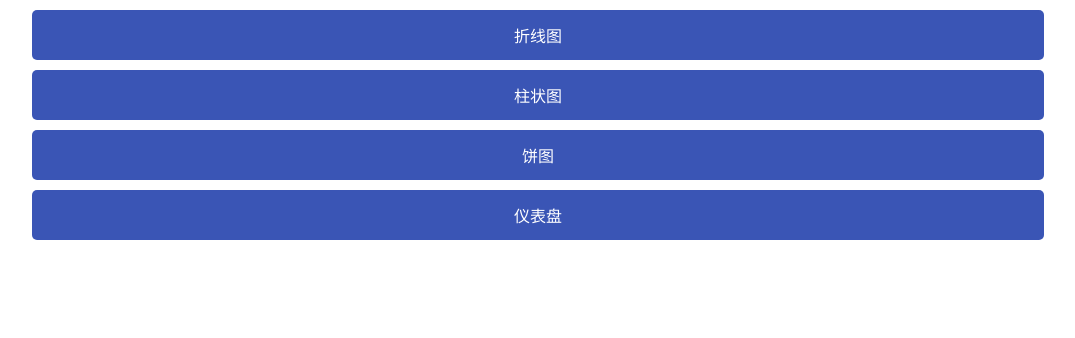
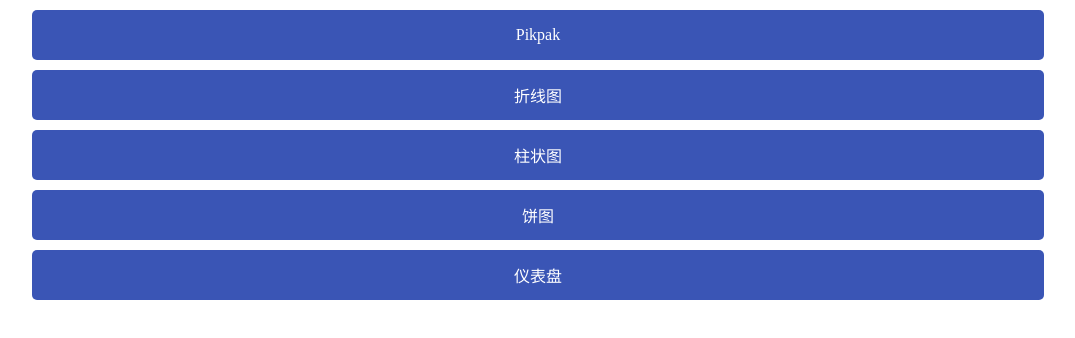
Before and after one commit to Ym-wei/chart, a Vue app in the folder dev/: page / in a window 1280 px wide. Shown: the top 338 px of the page, without its empty margins (102-1177 px from the left). Built offline with nearby package versions, Linux system fonts and the light colour scheme.

Commit message:
提交测试

```diff
--- a/dev/src/views/index.vue
+++ b/dev/src/views/index.vue
@@ -1,5 +1,6 @@
 <template>
   <div>
+    <div class="type-item" @click="jump({ type: 'pikpak' })">Pikpak</div>
     <div
       v-for="(item, index) in chartTypeList"
       :key="index"
```
